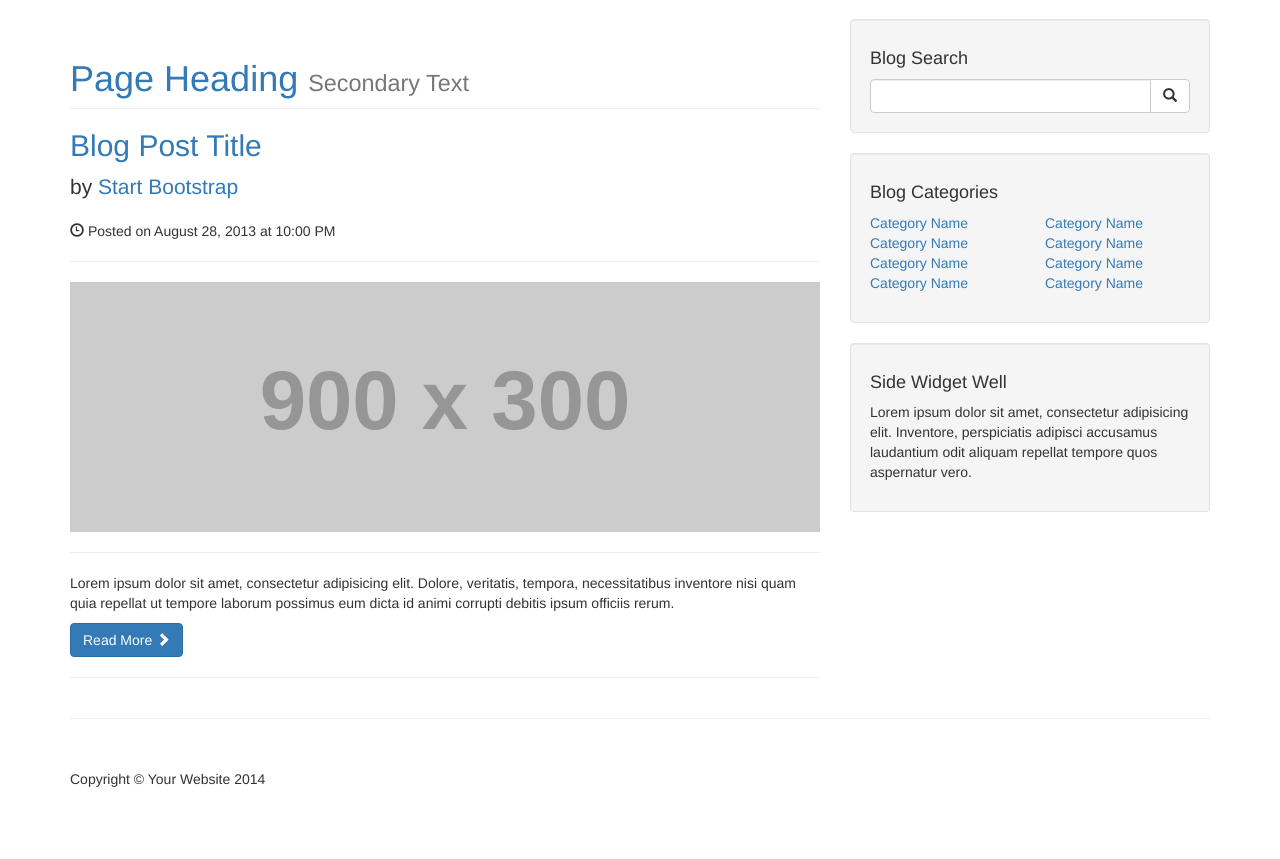
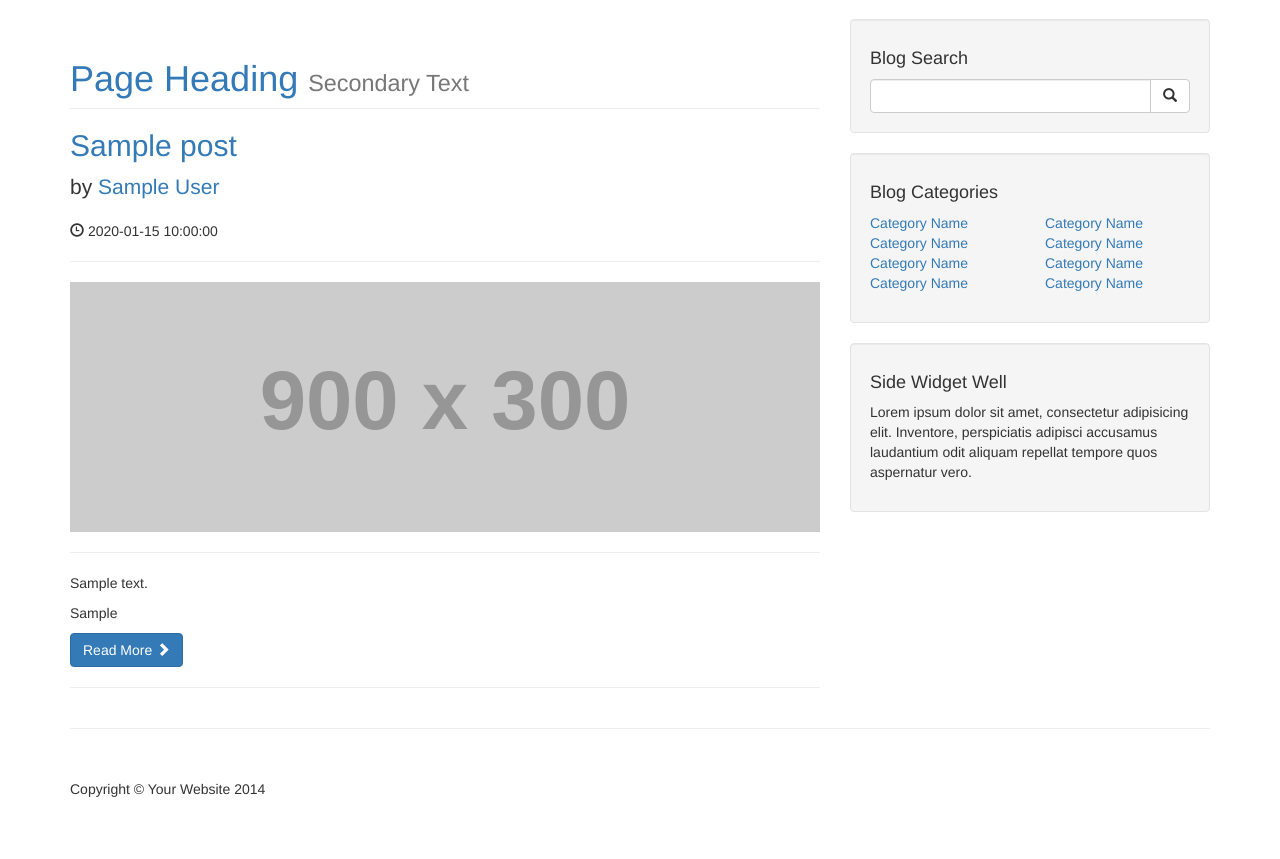
Before and after one commit to meru3m/cms, a PHP site: page / in a window 1280 px wide. Shown: the part 51-910 px from the top of the page. Before the commit the page ends 838 px from the top, so only its background shows below. Run offline with PHP 8.4, Linux system fonts and the light colour scheme; tables that the repository leaves empty or names only in its code hold one stand-in row (values such as "Sample post"); grey boxes labelled with a size stand in for pictures from a placeholder-image service; some libraries are stand-ins or nearby versions.

Commit message:
insert data into post table and displaying it

```diff
--- a/index.php
+++ b/index.php
@@ -11,6 +11,22 @@
             <!-- Blog Entries Column -->
             <div class="col-md-8">
 
+                <?php
+                $query = "SELECT * FROM posts";
+
+                $select_all_posts_query = mysqli_query($connection, $query);
+
+                while($row = mysqli_fetch_assoc($select_all_posts_query)) {
+
+                $post_title = $row['post_title'];
+                $post_author = $row['post_author'];
+                $post_date = $row['post_date'];
+                $post_image = $row['post_image'];
+                $post_content = $row['post_content'];
+                $post_tags = $row['post_tags'];
+
+                ?>
+
                 <h1 class="page-header">
                     Page Heading
                     <small>Secondary Text</small>
@@ -18,19 +34,25 @@
 
                 <!-- First Blog Post -->
                 <h2>
-                    <a href="#">Blog Post Title</a>
+                    <a href="#"><?php echo $post_title?></a>
                 </h2>
                 <p class="lead">
-                    by <a href="index.php">Start Bootstrap</a>
+                    by <a href="index.php"><?php echo $post_author?></a>
                 </p>
-                <p><span class="glyphicon glyphicon-time"></span> Posted on August 28, 2013 at 10:00 PM</p>
+                <p><span class="glyphicon glyphicon-time"></span> <?php echo $post_date?></p>
                 <hr>
                 <img class="img-responsive" src="http://placehold.it/900x300" alt="">
                 <hr>
-                <p>Lorem ipsum dolor sit amet, consectetur adipisicing elit. Dolore, veritatis, tempora, necessitatibus inventore nisi quam quia repellat ut tempore laborum possimus eum dicta id animi corrupti debitis ipsum officiis rerum.</p>
+                <p><?php echo $post_content?></p>
+                <p><?php echo $post_tags?></p>
                 <a class="btn btn-primary" href="#">Read More <span class="glyphicon glyphicon-chevron-right"></span></a>
 
                 <hr>
+
+               <?php } ?>
+
+
+
 
             </div>
 
```
